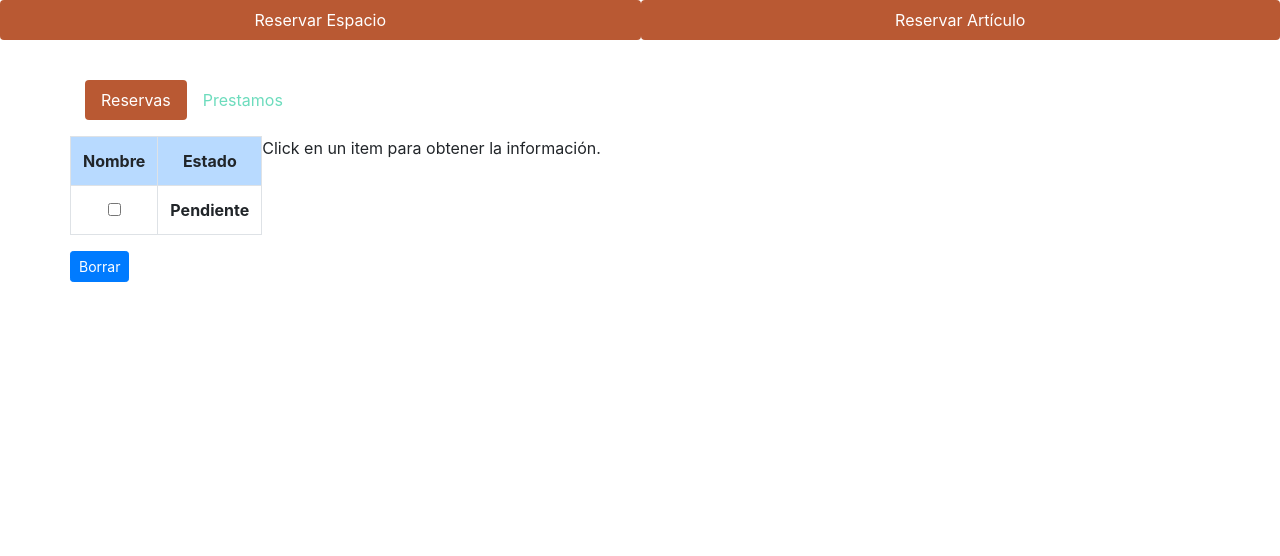
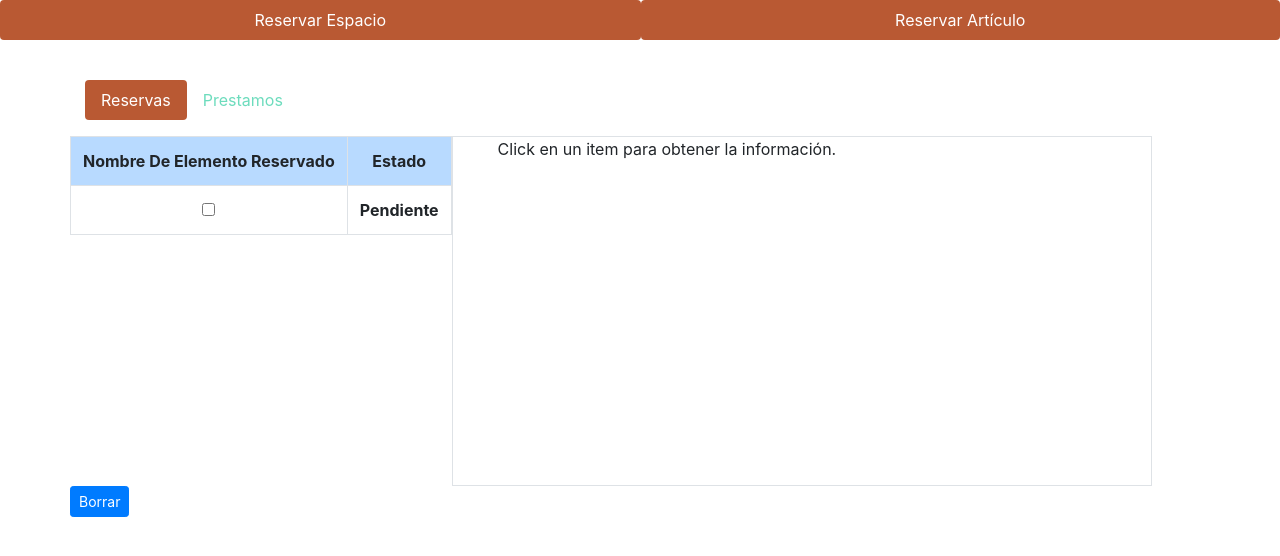
Before and after one commit to dcaceresm/reservascei, a Django app: page /inventarioCEI/profile/ in a window 1280 px wide. Shown: the part 112-668 px from the top of the page. Run offline with Django 3.2, Linux system fonts and the light colour scheme; a user stored in the database is signed in; tables that the repository leaves empty hold one stand-in row (values such as "Sample post"); lists and menus that the app fills with data are empty; some libraries are stand-ins or nearby versions.

Commit message:
CSS improvements

```diff
--- a/inventarioCEI/templates/pres_table.html
+++ b/inventarioCEI/templates/pres_table.html
@@ -2,40 +2,45 @@
     <div class="col-*-*">
         <form action="{% url 'deleteRes' %}" method="post">
             {% csrf_token %}
+            <div style="overflow-y:auto; height: 350px;">
                 <table class="table table-bordered">
                     <tr class="table-primary">
-                    <th>Nombre</th>
+                        <th>Nombre de elemento prestado</th>
                         <th>Estado</th>
                     </tr>
-                {% for r,e in prestamos %}
+                    {% for r in prestamos %}
                         <tr>
-                        {% ifnotequal e "Pendiente" %}
                             <th style="cursor: pointer;" onclick="showData('{{r.content_object.descripcion}}',
                                     '{{r.content_object.URLfoto}}',
-                                    '{{r.content_object.nombre}}')">
-                                {{r.content_object.nombre}}
-                            </th>
-                            <th>
-                                {{e}}
-                            </th>
-                        {% else %}
-                            <th style="cursor: pointer;" onclick="showData('{{r.content_object.descripcion}}',
-                                    '{{r.content_object.URLfoto}}',
-                                    '{{r.content_object.nombre}}')">
+                                    '{{r.content_object.nombre}}',
+                                    '{{r.fh_ini_prestamo}}',
+                                    '{{r.fh_fin_prestamo}}')">
                                 <input type="checkbox" name="element" value="{{r.id}}">{{r.content_object.nombre}}
                             </th>
                             <th>
-                                {{e}}
+                                {{r.estado_prestamo}}
                             </th>
-                        {% endifnotequal %}
                         </tr>
                     {% endfor %}
                 </table>
+            </div>
             <input class="btn btn-primary btn-sm" name="delete_item" type="submit" value="Borrar"/>
         </form>
     </div>
-    <div id="photo" class="col-*-*"></div>
-    <div id="description" class="col-*-*" style="width: 400px">
+    <div class="col-*-* border" style="width: 700px; height: 350px;">
+         <div class=" container">
+            <div class="row">
+                <div class="col-*-*">
+                    <div id="photo" class="container" style="text-align: center">
+
+                    </div>
+                </div>
+                <div class="col-*-*" style="width: 400px">
+                    <div id="description" class="container">
                         Click en un item para obtener la información.
                     </div>
                 </div>
+            </div>
+         </div>
+    </div>
+</div>
--- a/inventarioCEI/templates/res_table.html
+++ b/inventarioCEI/templates/res_table.html
@@ -2,40 +2,58 @@
     <div class="col-*-*">
         <form action="{% url 'deleteRes' %}" method="post">
             {% csrf_token %}
+            <div style="overflow-y:auto; height: 350px;">
                 <table class="table table-bordered">
                     <tr class="table-primary">
-                    <th>Nombre</th>
+                        <th>Nombre de elemento reservado</th>
                         <th>Estado</th>
                     </tr>
-                {% for r,e in reservas %}
+                    {% for r in reservas %}
                         <tr>
-                        {% ifnotequal e "Pendiente" %}
+                            {% ifnotequal r.estado_reserva "Pendiente" %}
                                 <th style="cursor: pointer;" onclick="showData('{{r.content_object.descripcion}}',
                                         '{{r.content_object.URLfoto}}',
-                                    '{{r.content_object.nombre}}')">
+                                        '{{r.content_object.nombre}}',
+                                        '{{r.fh_ini_reserva}}',
+                                        '{{r.fh_fin_reserva}}')">
                                     {{r.content_object.nombre}}
                                 </th>
                                 <th>
-                                {{e}}
+                                    {{r.estado_reserva}}
                                 </th>
                             {% else %}
                                 <th style="cursor: pointer;" onclick="showData('{{r.content_object.descripcion}}',
                                         '{{r.content_object.URLfoto}}',
-                                    '{{r.content_object.nombre}}')">
+                                        '{{r.content_object.nombre}}',
+                                        '{{r.fh_ini_reserva}}',
+                                        '{{r.fh_fin_reserva}}')">
                                     <input type="checkbox" name="element" value="{{r.id}}">{{r.content_object.nombre}}
                                 </th>
                                 <th>
-                                {{e}}
+                                    {{r.estado_reserva}}
                                 </th>
                             {% endifnotequal %}
                         </tr>
                     {% endfor %}
                 </table>
+            </div>
             <input class="btn btn-primary btn-sm" name="delete_item" type="submit" value="Borrar"/>
         </form>
     </div>
-    <div id="photo" class="col-*-*"></div>
-    <div id="description" class="col-*-*" style="width: 400px">
+    <div class="col-*-* border" style="width: 700px; height: 350px;">
+         <div class=" container">
+            <div class="row">
+                <div class="col-*-*">
+                    <div id="photo" class="container" style="text-align: center">
+
+                    </div>
+                </div>
+                <div class="col-*-*" style="width: 400px">
+                    <div id="description" class="container">
                         Click en un item para obtener la información.
                     </div>
                 </div>
+            </div>
+         </div>
+    </div>
+</div>
--- a/inventarioCEI/templates/user_profile.html
+++ b/inventarioCEI/templates/user_profile.html
@@ -27,7 +27,9 @@
                             </li>
                             <hr>
                             <li role="presentation">
-                                <a role="menuitem" tabindex="-1" href="{% url 'change_password' %}">Cambiar Contraseña</a>
+                                <a role="menuitem" tabindex="-1" href="{% url 'change_password' %}">
+                                    Cambiar Contraseña
+                                </a>
                             </li>
                             <hr>
                             <li role="presentation">
@@ -80,7 +82,7 @@
 
 {% block scripts %}
     <script>
-        function showData(text, fotoURL, name){
+        function showData(text, fotoURL, name, fh_ini, fh_fin){
             let box = document.getElementById("photo");
             box.innerHTML = "";
             let box2 = document.getElementById("description");
@@ -89,21 +91,29 @@
             let line = document.createElement("br");
             let photo = document.createElement("img");
             photo.src = fotoURL;
-            photo.height = "250";
-            photo.width = "350";
+            photo.height = "200";
+            photo.width = "250";
 
             box.appendChild(photo);
             box.appendChild(line);
 
             let n = document.createElement("p");
             let d = document.createElement("p");
+            let fi = document.createElement("p");
+            let ff = document.createElement("p");
 
-            let description = document.createTextNode(text);
+            let description = document.createTextNode("Descripción: "+text);
             let nametxt = document.createTextNode(name);
+            let fitxt = document.createTextNode("Inicio: "+fh_ini);
+            let fftxt = document.createTextNode("Fin: "+fh_fin);
 
             n.appendChild(nametxt);
             d.appendChild(description);
+            fi.appendChild(fitxt);
+            ff.appendChild(fftxt);
 
+            box.appendChild(fi);
+            box.appendChild(ff);
             box2.appendChild(n);
             box2.appendChild(d);
         }
--- a/inventarioCEI/views.py
+++ b/inventarioCEI/views.py
@@ -16,19 +16,9 @@ def index(request):
 def showProfile(request):
     if not (request.user.is_authenticated):
         return HttpResponseRedirect(reverse('index'))
-
     reservas = Reserva.objects.filter(profile__rut=request.user.profile.rut).order_by('-id')[:10]
-    estados_r = Reserva.objects.filter(profile__rut=request.user.profile.rut).order_by('-id')\
-                    .values_list('estado_reserva', flat=True)[:10]
-    list= zip(reservas, estados_r)
-
     prestamos = Prestamo.objects.filter(profile__rut=request.user.profile.rut).order_by('-id')[:10]
-    estados_p = Prestamo.objects.filter(profile__rut=request.user.profile.rut).order_by('-id') \
-                     .values_list('estado_prestamo', flat=True)[:10]
-    list2 = zip(prestamos, estados_p)
-    return render(request, 'user_profile.html', {'reservas': list, 'prestamos': list2})
-
-
+    return render(request, 'user_profile.html', {'reservas': reservas, 'prestamos': prestamos})
 
 def get_user(email):
     try:
```
Lines whose indentation alone changed are shown as unchanged.
